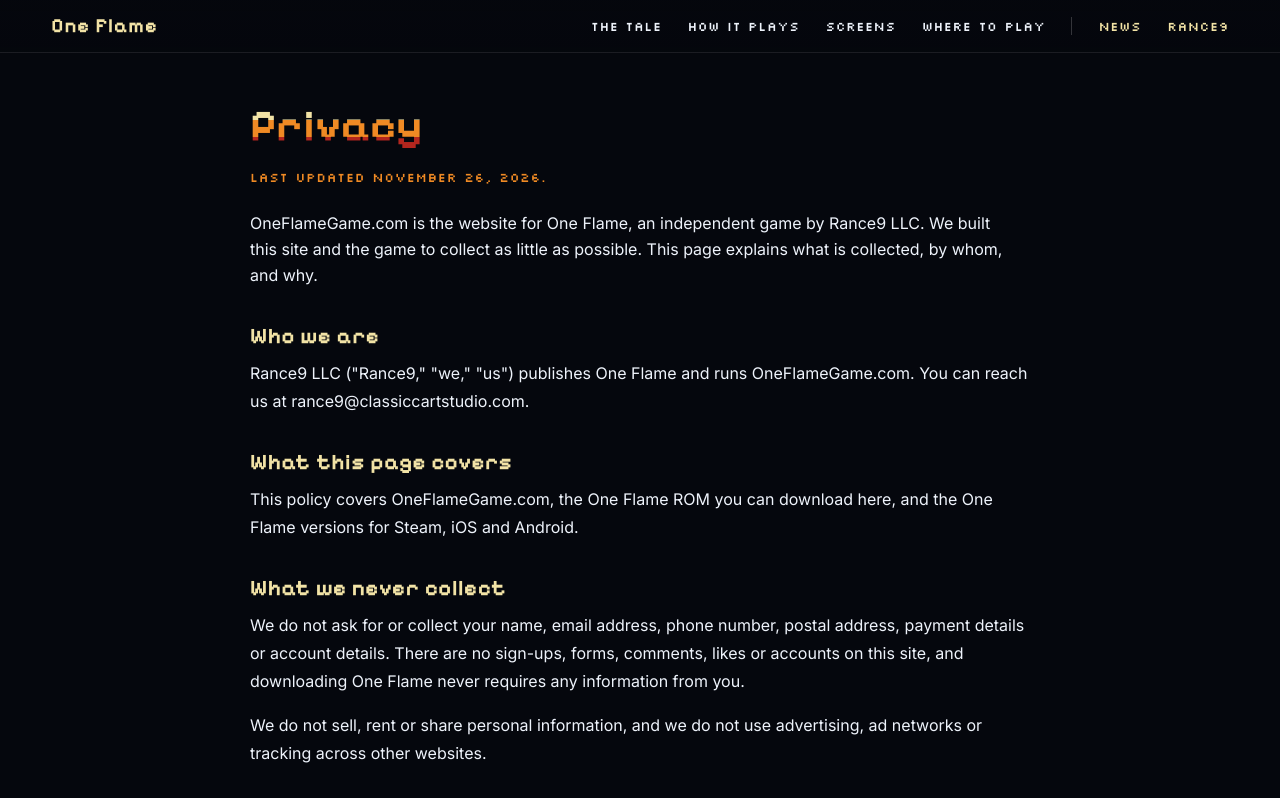
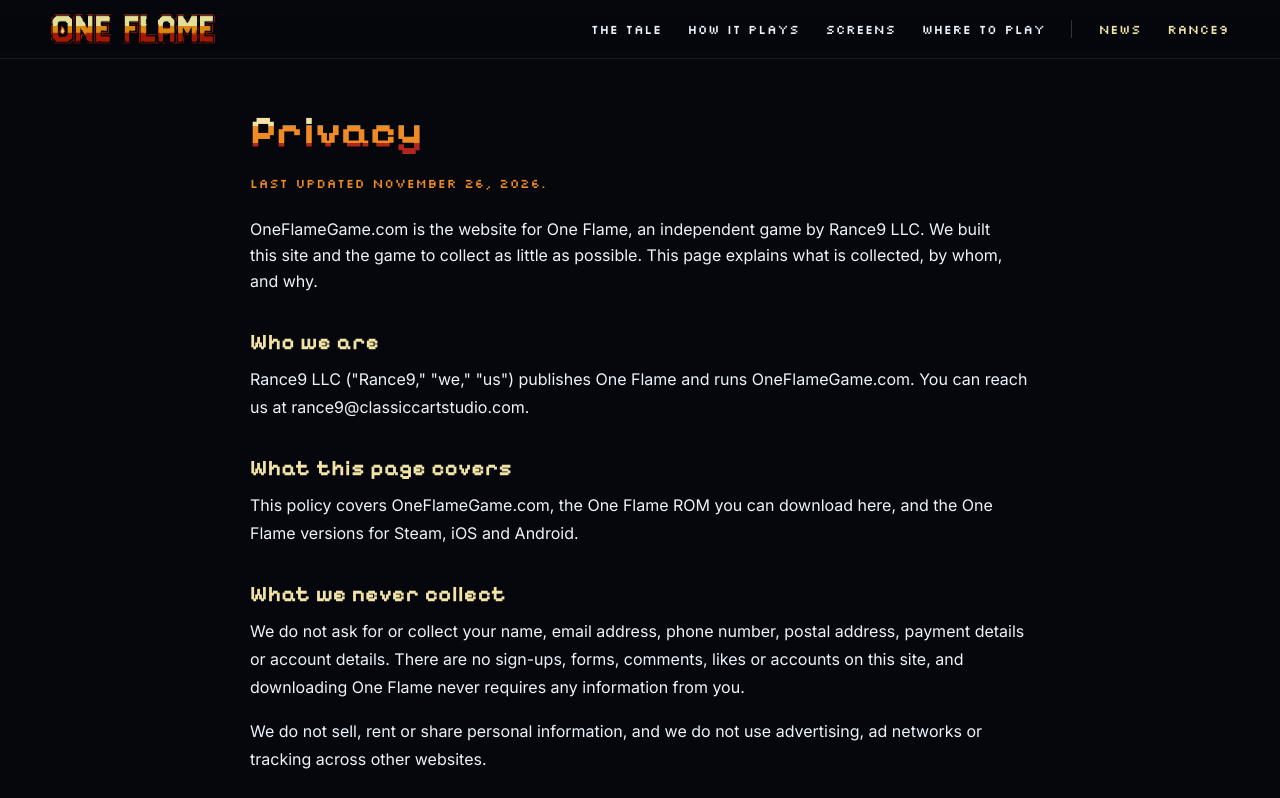
Before and after one commit to Rance9/OneFlameGame.com, an Astro site: page /privacy in a window 1280 px wide. Shown: the top 798 px of the page. Built offline with nearby package versions, Linux system fonts and the light colour scheme; Astro itself is replaced by a stand-in of ours; no server answers.

Commit message:
Use the title screen's lettering as the menu bar logo

```diff
--- a/src/components/Nav.astro
+++ b/src/components/Nav.astro
@@ -16,7 +16,7 @@ const pages = [
   ['rance9', '/rance9/', 'Rance9'],
 ];
 ---
-<nav><a class="brand" href="/">One Flame</a><div class="links">{sections.map(([id, label]) => <a href={`${at}#${id}`}>{label}</a>)}<span class="sep"></span>{pages.map(([key, href, label]) => <a class:list={['page', { on: active === key }]} href={href} aria-current={active === key ? 'page' : undefined}>{label}</a>)}</div><button class="burger" type="button" aria-label="Menu" aria-expanded="false" aria-controls="menu"><i></i><i></i><i></i></button><div class="menu" id="menu" hidden>{sections.map(([id, label]) => <a href={`${at}#${id}`}>{label}</a>)}{pages.map(([key, href, label]) => <a class:list={['page', { on: active === key }]} href={href} aria-current={active === key ? 'page' : undefined}>{label}</a>)}</div></nav>
+<nav><a class="brand" href="/"><img src="/img/one-flame-logo.png" alt="One Flame" width="872" height="160"></a><div class="links">{sections.map(([id, label]) => <a href={`${at}#${id}`}>{label}</a>)}<span class="sep"></span>{pages.map(([key, href, label]) => <a class:list={['page', { on: active === key }]} href={href} aria-current={active === key ? 'page' : undefined}>{label}</a>)}</div><button class="burger" type="button" aria-label="Menu" aria-expanded="false" aria-controls="menu"><i></i><i></i><i></i></button><div class="menu" id="menu" hidden>{sections.map(([id, label]) => <a href={`${at}#${id}`}>{label}</a>)}{pages.map(([key, href, label]) => <a class:list={['page', { on: active === key }]} href={href} aria-current={active === key ? 'page' : undefined}>{label}</a>)}</div></nav>
 
 <script>
   const button = document.querySelector<HTMLButtonElement>('nav .burger');
--- a/src/styles/site.css
+++ b/src/styles/site.css
@@ -154,6 +154,9 @@ h1{font:400 40px Silkscreen;margin:0 0 14px;background:linear-gradient(#f2e3a6 0
 .post-page{padding:30px 18px 56px}.post-page h1{font-size:32px}.body p{font-size:17.5px}.body .inline,.next{grid-template-columns:1fr}.next .r{text-align:left}
 .r9{padding:36px 18px 56px}.r9 .lead{font-size:19px}.r9 p{font-size:17.5px}.also{grid-template-columns:1fr;justify-items:center;text-align:center}.also .ccs-mark img{margin:0 auto}}
 
+/* the title screen's ONE FLAME lettering as the menu bar's logo */
+.brand img{display:block;height:30px;width:auto}
+
 /* the About Rance9 page's footer is the row of links only */
 footer.links-only .fl{margin-top:0}
 
```
Also changed, not shown: public/img/one-flame-logo.png (added).
